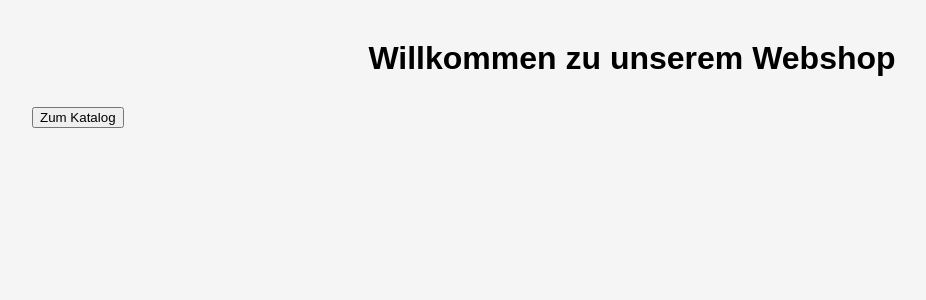
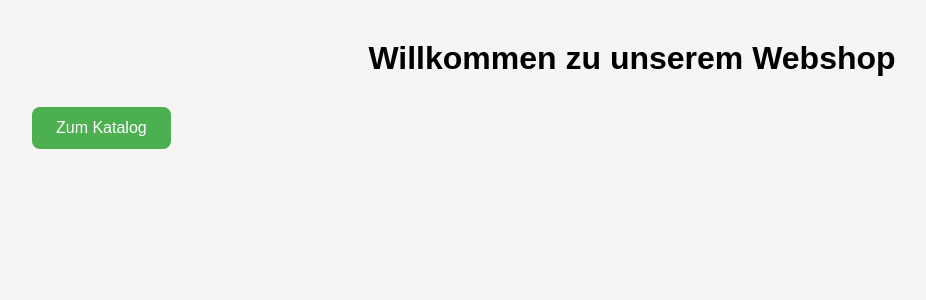
Before and after one commit to philippGtz/E3FIAE-Team-1, a Flask app: page / in a window 1280 px wide. Shown: the top 300 px of the page, without its empty margins (8-934 px from the left). Run offline with Flask 3, Linux system fonts and the light colour scheme.

Commit message:
Button verschönert

```diff
--- a/static/css/styles.css
+++ b/static/css/styles.css
@@ -56,3 +56,22 @@ body {
             color: #007B00;
             font-size: 1.1em;
         }
+        button {
+            background-color: #4CAF50; /* Green background */
+            color: white; /* White text */
+            padding: 12px 24px; /* Spacing */
+            font-size: 16px; /* Bigger text */
+            border: none; /* Remove default border */
+            border-radius: 8px; /* Rounded corners */
+            cursor: pointer; /* Pointer on hover */
+            transition: background-color 0.3s ease, transform 0.2s ease;
+        }
+
+        button:hover {
+            background-color: #45a049; /* Slightly darker green */
+            transform: scale(1.05); /* Subtle zoom effect */
+        }
+
+        button:active {
+            transform: scale(0.98); /* Press effect */
+        }
```
